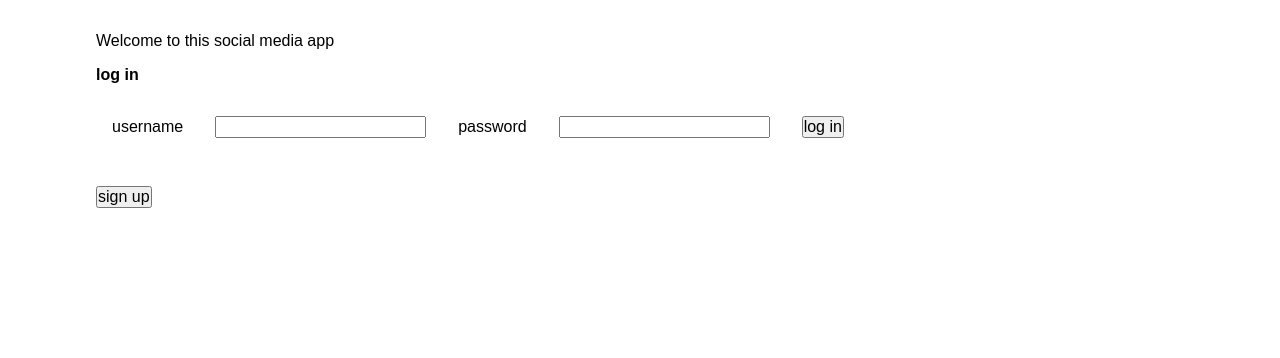
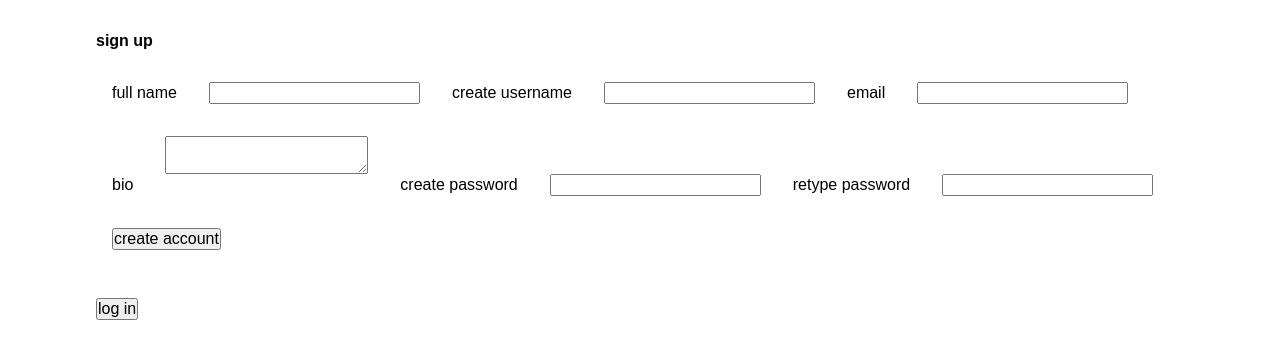
Before and after one commit to meuzishun/social-media-app, a React (Create React App) app: page /signup in a window 1280 px wide. Before the commit this address led to /login. Shown: the top 358 px of the page. Built offline with nearby package versions, Linux system fonts and the light colour scheme; no server answers; the database is empty.

Commit message:
Create basic signup functionality

```diff
--- a/src/App.js
+++ b/src/App.js
@@ -13,6 +13,7 @@ import {
   where,
   getDoc,
   updateDoc,
+  setDoc,
 } from 'firebase/firestore';
 import uniqid from 'uniqid';
 import { fake_posts, fake_users } from './fake_data/fake_data';
@@ -91,8 +92,14 @@ function App() {
       //   setUser(user);
       // }
     },
-    submitSignup: (form) => {
-      console.log(form);
+    submitSignup: async (form) => {
+      const user = { ...form, id: uniqid(), friends: [], posts: [] };
+      const newRef = doc(db, 'users', user.id);
+      await setDoc(newRef, user);
+      const newUserSnap = await getDoc(newRef);
+      const newUser = newUserSnap.data();
+      setUser(newUser);
+      navigate('/profile');
     },
   };
 
@@ -149,7 +156,7 @@ function App() {
   };
 
   useEffect(() => {
-    if (user) {
+    if (user && user.posts.length > 0) {
       //! MOCKED VERSION
       // setTimeline(
       //   user.posts.map((id) => fake_posts.find((post) => post.id === id))
@@ -170,7 +177,7 @@ function App() {
   }, [user]);
 
   useEffect(() => {
-    if (user) {
+    if (user && user.friends.length > 0) {
       //! MOCKED VERSION
       // setNetwork(
       //   user.friends.map((id) => fake_users.find((user) => user.id === id))
@@ -230,7 +237,8 @@ function App() {
     //! MOCKED VERSION
     // setUser(fake_users[0]);
 
-    authFunctions.submitLogin({ username: 'meuzishun', password: 'password' });
+    // authFunctions.submitLogin({ username: 'meuzishun', password: 'password' });
+    navigate('/signup');
   }, []);
 
   return (
--- a/src/pages/authentication/signup/Signup.js
+++ b/src/pages/authentication/signup/Signup.js
@@ -26,12 +26,12 @@ function Signup() {
     <div>
       <h1>sign up</h1>
       <form className='signupForm' onSubmit={handleSignupSubmit}>
-        <label htmlFor='email'>email</label>
+        <label htmlFor='fullName'>full name</label>
         <input
-          type='email'
-          id='email'
-          name='email'
-          defaultValue={formState.email}
+          type='text'
+          id='fullName'
+          name='fullName'
+          defaultValue={formState.fullName}
           onChange={handleInputChange}
         />
         <label htmlFor='username'>create username</label>
@@ -42,6 +42,21 @@ function Signup() {
           defaultValue={formState.username}
           onChange={handleInputChange}
         />
+        <label htmlFor='email'>email</label>
+        <input
+          type='email'
+          id='email'
+          name='email'
+          defaultValue={formState.email}
+          onChange={handleInputChange}
+        />
+        <label htmlFor='bio'>bio</label>
+        <textarea
+          id='bio'
+          name='bio'
+          onChange={handleInputChange}
+          defaultValue={formState.bio}
+        ></textarea>
         <label htmlFor='password'>create password</label>
         <input
           type='password'
```
